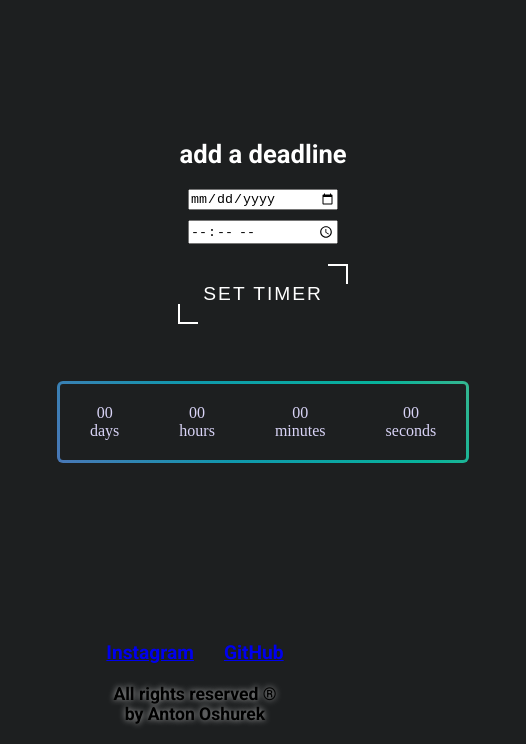
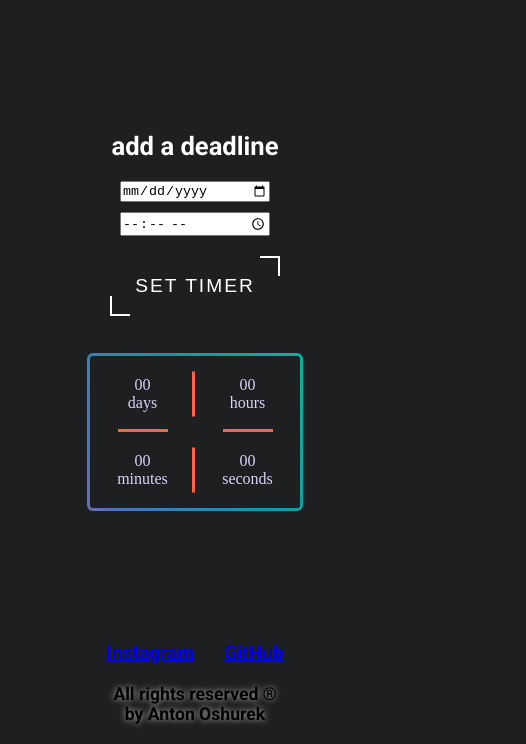
Before and after one commit to AntonOshurek/JS-Timer-Landing-Page, a plain HTML site: page index.html in a window 390 px wide. Shown: the part 100-844 px from the top of the page, 526 px wide, since content can reach past the window. Drawn offline with Linux system fonts and the light colour scheme; a web font is replaced by a local one.

Commit message:
add a adaptive

```diff
--- a/index.html
+++ b/index.html
@@ -5,7 +5,6 @@
     <meta http-equiv="X-UA-Compatible" content="IE=edge">
     <meta name="viewport" content="width=device-width, initial-scale=1.0">
     <title>timer landing page</title>
-    <link rel="stylesheet" href="style.css">
 
     <!--FONTS-->
     <link rel="preconnect" href="https://fonts.gstatic.com">
@@ -19,6 +18,10 @@
     <link rel="preconnect" href="https://fonts.gstatic.com">
     <link href="https://fonts.googleapis.com/css2?family=Goblin+One&display=swap" rel="stylesheet">
     <!--font-family: 'Goblin One', cursive;-->
+
+    <!--STYLES-->
+    <link rel="stylesheet" href="style.css">
+
 </head>
 <body class="body">
     <header class="header container">
@@ -29,7 +32,7 @@
         <section class="deadline deadline-wrap">
             <h2 class="deadline__title">add a deadline</h2>
             <input class="deadline__date" type="date" required>
-            <input class="deadline__time" type="time" required>
+            <input class="deadline__time" type="time">
             <button class="deadline__btn  standart-btn " type="button">set timer</button>
         </section>
 
--- a/style.css
+++ b/style.css
@@ -73,6 +73,8 @@
     background: var(--main-bg-color);
 }
 
+/*header*/
+
 .header {
     margin-top: 40px;
     font-family: 'Roboto', sans-serif;
@@ -84,10 +86,12 @@
     -webkit-text-fill-color: transparent;
 }
 
+/*main*/
 .main {
-    height: 100%;
+    /*height: 100%;*/
 }
 
+/*set timer block*/
 .deadline-wrap {
     margin: 20px auto;
 }
@@ -125,19 +129,26 @@
     color: tomato;
 }
 
+/*timer block*/
+
 .timer {
     font-family: 'Goblin One';
 
     display: flex;
     align-items: center;
     justify-content: center;
-    margin: 40px 40px;
-
 
     --borderWidth: 3px;
     background: #1D1F20;
     position: relative;
     border-radius: var(--borderWidth);
+}
+
+@media (max-width: 700px) {
+    .timer {
+        display: grid;
+        grid-template-columns: 1fr 1fr;
+    }
 }
 
 .timer:after {
@@ -166,12 +177,34 @@
 	}
 }
 
-
 .timer__item {
-    margin: auto 10px;
     padding: 20px;
     text-align: center;
     color: #D9D4F7;
+    position: relative;
+}
+
+@media (max-width: 700px) {
+    .timer__item:nth-child(-n+2)::after {
+        content: '';
+        position: absolute;
+        bottom: 0;
+        left: 50%;
+        transform: translateX(-50%);
+        width: 50px;
+        height: 3px;
+        background-color: tomato;
+    }
+    .timer__item:nth-child(odd)::before {
+        content: '';
+        position: absolute;
+        right: 0;
+        top: 50%;
+        transform: translatey(-50%);
+        width: 3px;
+        height: 45px;
+        background-color: tomato;
+    }
 }
 
 /*footer*/
```
